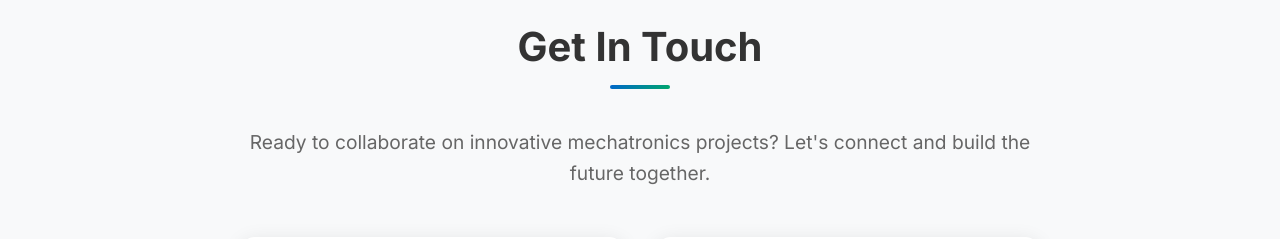
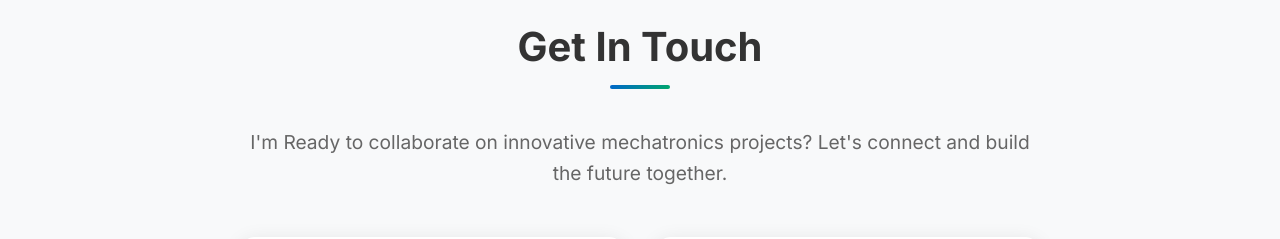
Before and after one commit to tamilan12th/thamaraiselvan-portfolio, a website: page index.html in a window 1280 px wide. Shown: the part 3200-3439 px from the top of the page. Drawn offline with Linux system fonts and the light colour scheme.

Commit message:
Update index.html

```diff
--- a/index.html
+++ b/index.html
@@ -268,7 +268,7 @@
       <h2 class="section-title">Get In Touch</h2>
       <div class="contact-content">
         <p class="contact-description">
-          Ready to collaborate on innovative mechatronics projects? Let's connect and build the future together.
+          I'm Ready to collaborate on innovative mechatronics projects? Let's connect and build the future together.
         </p>
         <div class="contact-grid">
           <a href="mailto:thamaraits4851@gmail.com" class="contact-card">
```
